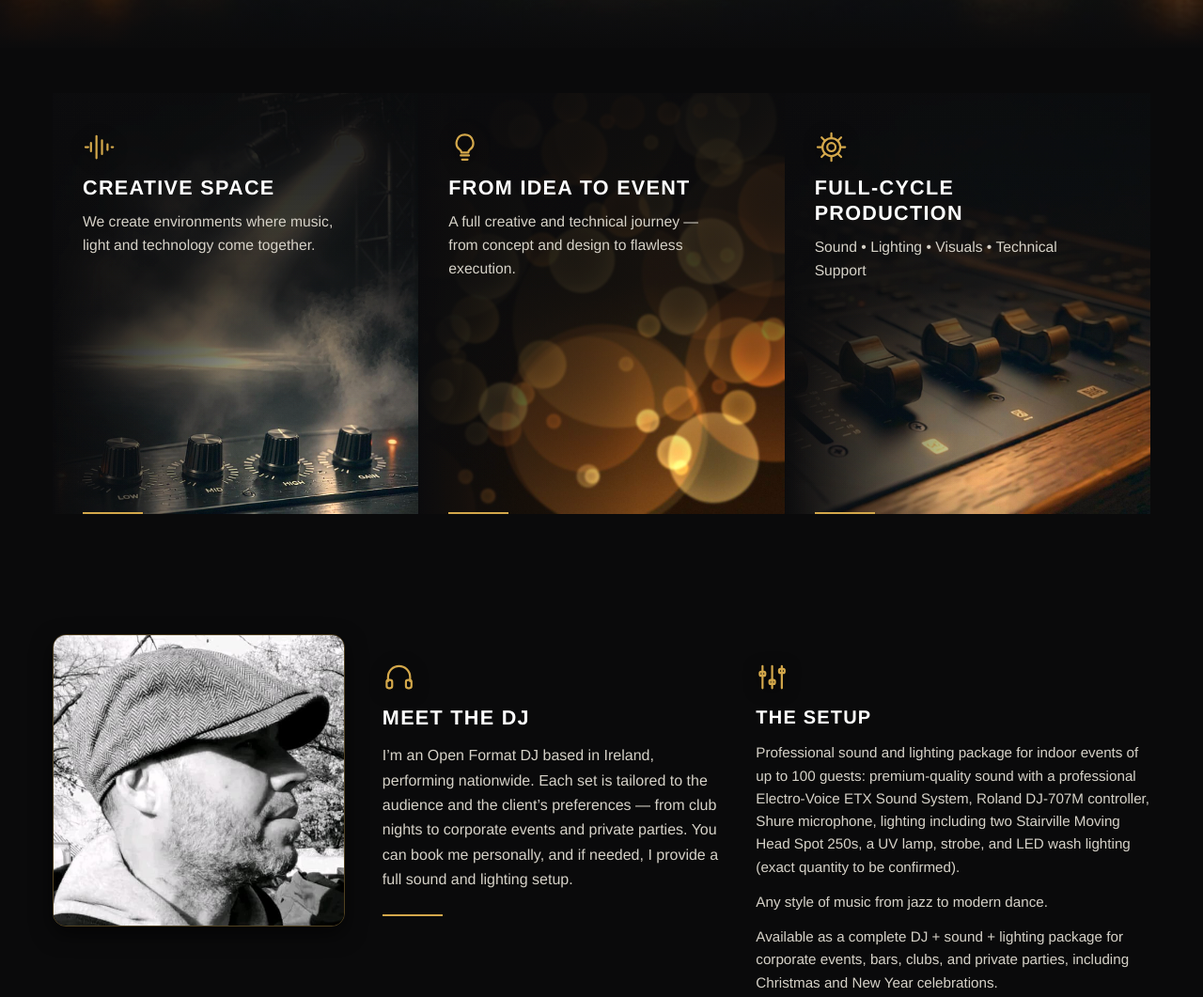
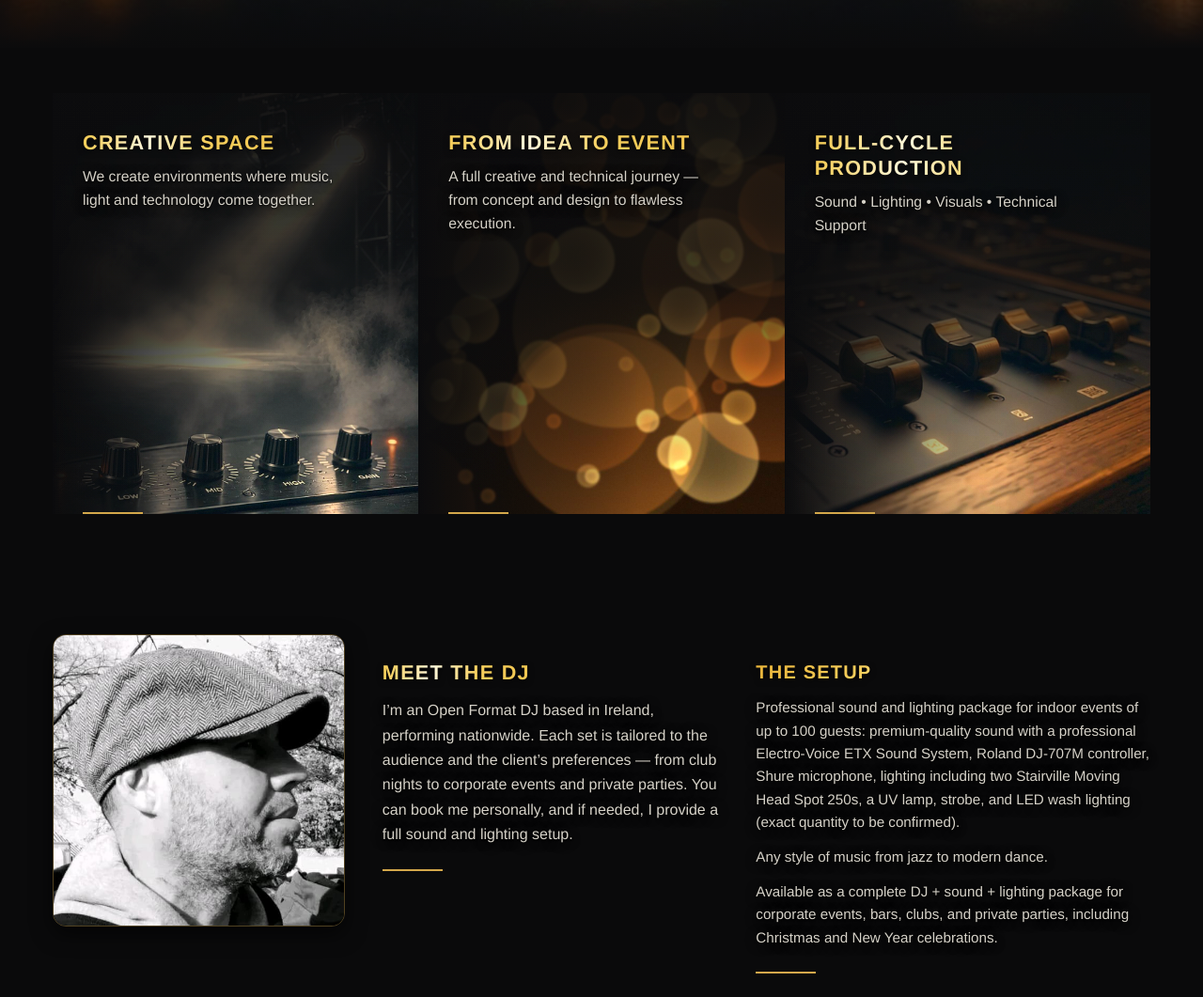
Before and after one commit to Alexandr-Styopin/Lepricon-lab, a plain HTML site: page index.html in a window 1280 px wide. Shown: the part 780-1841 px from the top of the page at 94% size. Drawn offline with Linux system fonts and the light colour scheme.

Commit message:
Remove section icons, yellow shimmering titles, text shadows

```diff
--- /dev/null
+++ b/css/extras.css
@@ -0,0 +1,47 @@
+/* Дополнения к style.css: жёлтые заголовки с бликом и тень под текстом.
+   Подключается после style.css, поэтому переопределяет его. */
+
+/* ===== Тень под всем текстом в секциях ===== */
+main {
+  text-shadow: 0 1px 2px rgba(0, 0, 0, .9), 0 2px 12px rgba(0, 0, 0, .65);
+}
+main .btn { text-shadow: none; }
+.hero h1 img { filter: drop-shadow(0 2px 10px rgba(0, 0, 0, .6)); }
+
+/* ===== Заголовки секций: жёлтые ===== */
+main h2:not(.sr-only) {
+  width: fit-content;
+  color: #f3c34c;
+  text-shadow: none;                                   /* у заголовков тень через filter, см. ниже */
+  filter: drop-shadow(0 2px 3px rgba(0, 0, 0, .75));
+}
+
+/* ===== Блик: светлая размытая полоса пробегает по буквам справа налево ===== */
+@supports ((-webkit-background-clip: text) or (background-clip: text)) {
+  main h2:not(.sr-only) {
+    background-image: linear-gradient(100deg, #e9b53a 0%, #f6cf5d 38%, #fff7da 50%, #f6cf5d 62%, #e9b53a 100%);
+    background-size: 250% 100%;
+    background-repeat: no-repeat;
+    background-position: 0% 0;
+    -webkit-background-clip: text;
+    background-clip: text;
+    -webkit-text-fill-color: transparent;
+    animation: title-shine 7s ease-in-out infinite;
+  }
+  main h2:not(.sr-only):hover { animation-duration: 2.2s; }   /* при наведении бежит чаще */
+
+  /* чтобы заголовки не блестели одновременно */
+  .service--idea h2 { animation-delay: -2.3s; }
+  .service--mixer h2 { animation-delay: -4.6s; }
+  #dj .trio__card:last-child h2 { animation-delay: -1.2s; }
+  #about h2 { animation-delay: -3.4s; }
+}
+
+@keyframes title-shine {
+  0%, 62% { background-position: 0% 0; }     /* пауза, полоса за правым краем */
+  100%    { background-position: 100% 0; }   /* полоса уходит за левый край */
+}
+
+@media (prefers-reduced-motion: reduce) {
+  main h2:not(.sr-only) { animation: none; }
+}
--- a/index.html
+++ b/index.html
@@ -7,20 +7,15 @@
 <title>Leprechaun Lab – Laboratory of Sound Design</title>
 <meta name="description" content="Audio and light solutions for your event: DJ performance, professional sound, lighting and event production in Ireland.">
 <link rel="stylesheet" href="css/style.css?v=20">
+<link rel="stylesheet" href="css/extras.css?v=1">
 </head>
 <body>
 
-<!-- Иконки (один раз, дальше через <use>) -->
+<!-- Иконки контактов (один раз, дальше через <use>) -->
 <svg width="0" height="0" style="position:absolute" aria-hidden="true">
-  <symbol id="i-wave" viewBox="0 0 24 24"><path d="M2 12h2M6 9v6M10 4v16M14 7v10M18 10v4M22 12h-1"/></symbol>
-  <symbol id="i-bulb" viewBox="0 0 24 24"><path d="M9 18h6M10 21h4M12 3a6 6 0 0 0-3.5 10.9c.6.5 1 1.2 1 2.1h5c0-.9.4-1.6 1-2.1A6 6 0 0 0 12 3z"/></symbol>
-  <symbol id="i-gear" viewBox="0 0 24 24"><circle cx="12" cy="12" r="3"/><circle cx="12" cy="12" r="6.5"/><path d="M12 2v3.5M12 18.5V22M2 12h3.5M18.5 12H22M4.9 4.9l2.4 2.4M16.7 16.7l2.4 2.4M4.9 19.1l2.4-2.4M16.7 7.3l2.4-2.4"/></symbol>
-  <symbol id="i-users" viewBox="0 0 24 24"><circle cx="12" cy="8" r="3"/><path d="M6 20v-1a6 6 0 0 1 12 0v1"/><circle cx="4.5" cy="10" r="2"/><circle cx="19.5" cy="10" r="2"/></symbol>
   <symbol id="i-mail" viewBox="0 0 24 24"><rect x="3" y="5" width="18" height="14" rx="1.5"/><path d="M3 7l9 6 9-6"/></symbol>
   <symbol id="i-wa" viewBox="0 0 24 24"><path d="M3 21l1.6-4.6A8.5 8.5 0 1 1 8 19.5L3 21z"/><path d="M9 8.5c0 3.5 3 6.5 6.5 6.5l1-1.5-2-1-1 .8c-1-.5-1.8-1.3-2.3-2.3l.8-1-1-2L9 8.5z"/></symbol>
   <symbol id="i-pin" viewBox="0 0 24 24"><path d="M12 21s-6.5-6-6.5-11a6.5 6.5 0 0 1 13 0c0 5-6.5 11-6.5 11z"/><circle cx="12" cy="10" r="2.3"/></symbol>
-  <symbol id="i-phones" viewBox="0 0 24 24"><path d="M4 15v-3a8 8 0 0 1 16 0v3"/><rect x="3" y="14" width="4" height="6" rx="1.5"/><rect x="17" y="14" width="4" height="6" rx="1.5"/></symbol>
-  <symbol id="i-mixer" viewBox="0 0 24 24"><path d="M5 4v16M12 4v16M19 4v16"/><rect x="3" y="8" width="4" height="3" rx="1"/><rect x="10" y="14" width="4" height="3" rx="1"/><rect x="17" y="6" width="4" height="3" rx="1"/></symbol>
 </svg>
 
 <header class="site-header">
@@ -46,19 +41,16 @@
 
   <section id="services" class="services">
     <article class="service service--stage">
-      <svg class="ico" aria-hidden="true"><use href="#i-wave"/></svg>
       <h2>Creative Space</h2>
       <p>We create environments where music, light and technology come together.</p>
     </article>
 
     <article class="service service--idea">
-      <svg class="ico" aria-hidden="true"><use href="#i-bulb"/></svg>
       <h2>From idea to event</h2>
       <p>A full creative and technical journey — from concept and design to flawless execution.</p>
     </article>
 
     <article class="service service--mixer">
-      <svg class="ico" aria-hidden="true"><use href="#i-gear"/></svg>
       <h2>Full-cycle production</h2>
       <p>Sound • Lighting • Visuals • Technical Support</p>
     </article>
@@ -70,13 +62,11 @@
     </figure>
 
     <article class="trio__card">
-      <svg class="ico" aria-hidden="true"><use href="#i-phones"/></svg>
       <h2>Meet the DJ</h2>
       <p>I’m an Open Format DJ based in Ireland, performing nationwide. Each set is tailored to the audience and the client’s preferences — from club nights to corporate events and private parties. You can book me personally, and if needed, I provide a full sound and lighting setup.</p>
     </article>
 
     <article id="setup" class="trio__card">
-      <svg class="ico" aria-hidden="true"><use href="#i-mixer"/></svg>
       <h2>The Setup</h2>
       <p>Professional sound and lighting package for indoor events of up to 100 guests: premium-quality sound with a professional Electro-Voice ETX Sound System, Roland DJ-707M controller, Shure microphone, lighting including two Stairville Moving Head Spot 250s, a UV lamp, strobe, and LED wash lighting (exact quantity to be confirmed).</p>
       <p>Any style of music from jazz to modern dance.</p>
@@ -86,7 +76,6 @@
 
   <div class="closing">
     <section id="about">
-      <svg class="ico" aria-hidden="true"><use href="#i-users"/></svg>
       <h2>About the project</h2>
       <p>Leprechaun Laboratory of Sound Design is a creative audio-visual project based in Ireland, uniting DJ performance, professional sound and lighting, and event production for private and corporate events.</p>
       <div class="rule" aria-hidden="true"></div>
```
